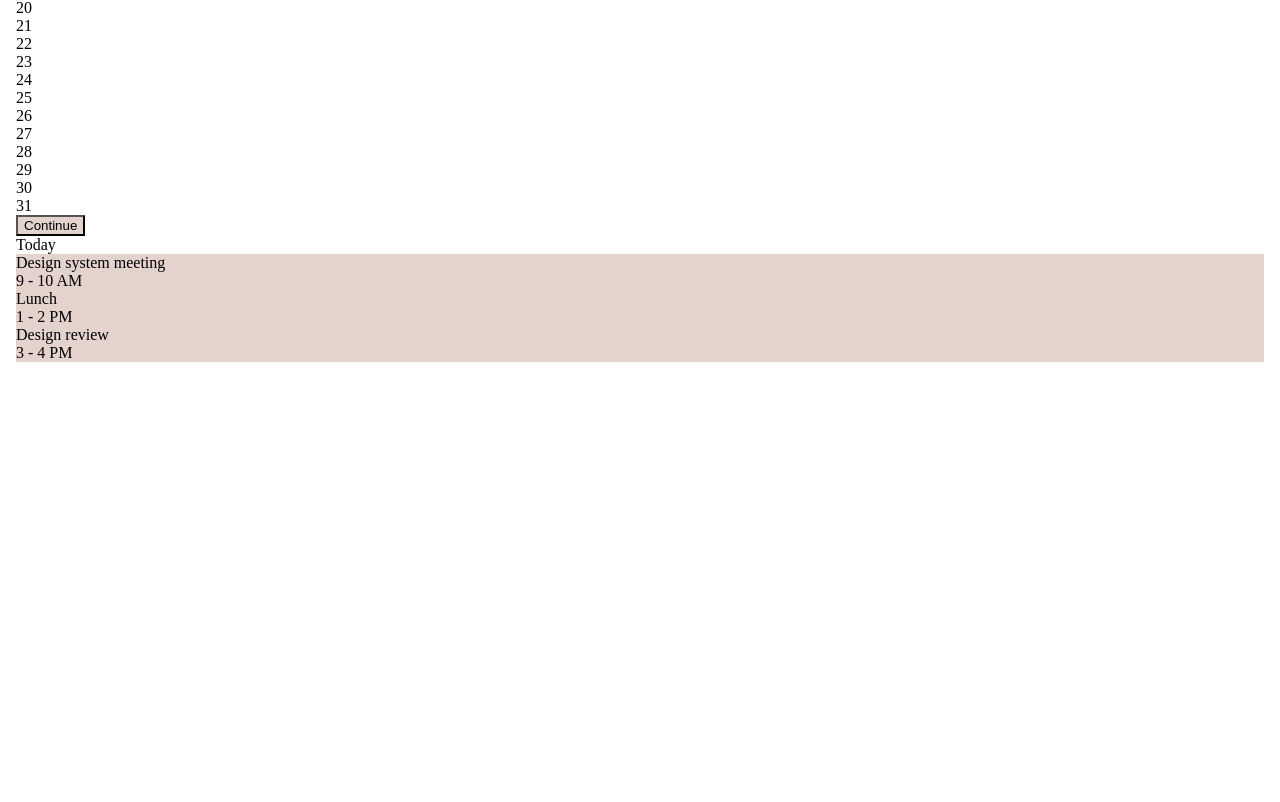
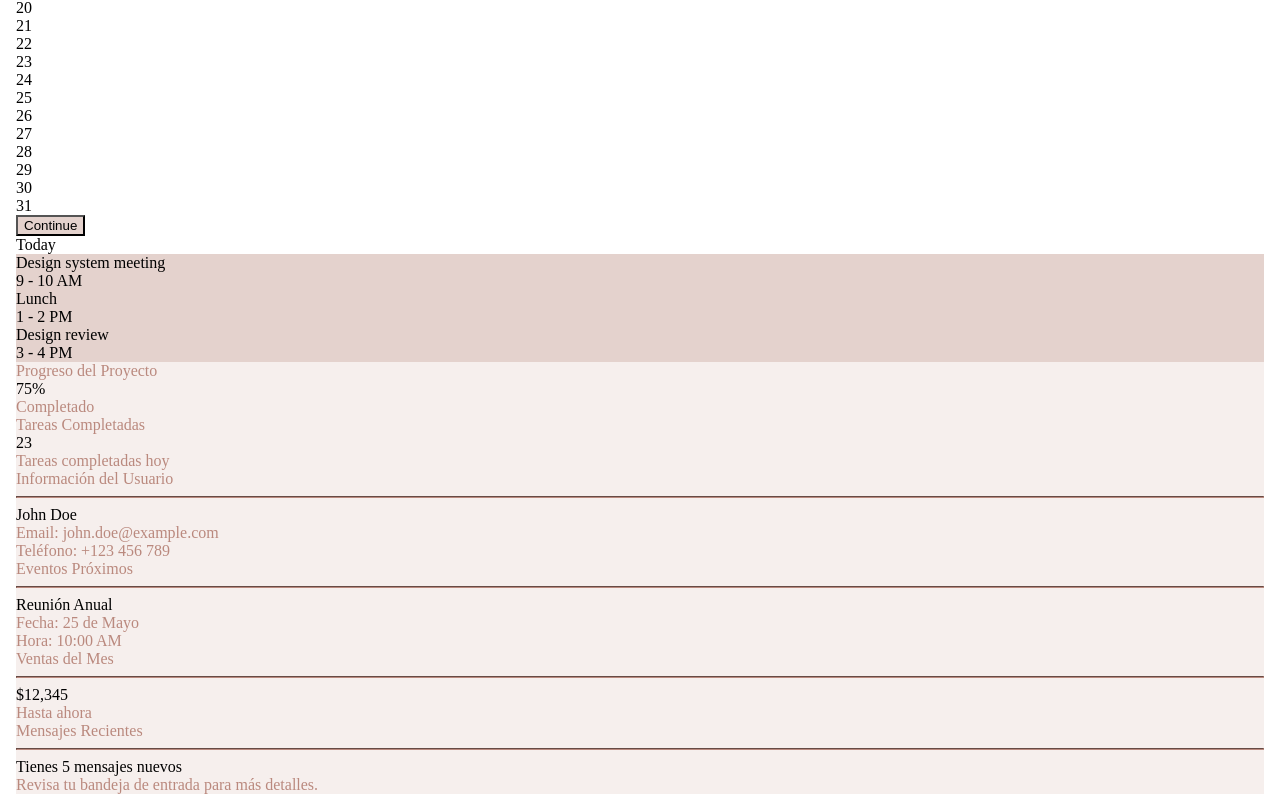
Before and after one commit to Leo-Spj/Generador-de-Paletas-de-Color-para-TailwindCss, a React (Vite) app in the folder src/renderer/: page / in a window 1280 px wide. Shown: the part 1635-2437 px from the top of the page. Before the commit the page ends 2005 px from the top, so only its background shows below. Built offline with nearby package versions, Linux system fonts and the light colour scheme.

Commit message:
Cards del 4 al 9

```diff
--- a/src/renderer/src/components/Examples.jsx
+++ b/src/renderer/src/components/Examples.jsx
@@ -1,3 +1,5 @@
+/* eslint-disable react/no-unknown-property */
+/* eslint-disable prettier/prettier */
 import determinarOscuro from "./DeterminarOscuro"
 
 function Examples({ paleta }) {
@@ -17,83 +19,192 @@ function Examples({ paleta }) {
 
 
             {/* <!-- Card 1 --> */}
-            <div style={{ backgroundColor: `#${paleta[0]}` }} className="rounded-lg shadow p-6 text-white">
+            <div style={{ backgroundColor: `#${paleta[0]}` }} className="rounded-lg shadow p-6">
               <div className="text-sm uppercase" style={{ color: determinarOscuro(`#${paleta[0]}`) ? "#ffffff" : "#000000" }}>
                 Clientela
               </div>
               <div className="text-6xl font-bold mt-2" style={{ color: determinarOscuro(`#${paleta[0]}`) ? "#ffffff" : "#000000" }}>
                 1.553
-                <i className="fas fa-arrow-up">
-                </i>
+                <i className="fas fa-arrow-up"></i>
               </div>
               <div className="text-sm mt-2" style={{ color: determinarOscuro(`#${paleta[0]}`) ? "#ffffff" : "#000000" }}>
                 Nuevos clientes en los últimos 30 días
               </div>
             </div>
 
-
             {/* <!-- Card 2 --> */}
-            <div class="bg-white p-8 rounded-lg shadow">
-              <div class="font-bold text-gray-700">
+            <div className="bg-white p-8 rounded-lg shadow">
+              <div className="font-bold" style={{ color: determinarOscuro(`#${paleta[0]}`) ? "#000000" : "#000000" }}>
                 Calendar
               </div>
-              <div class="grid grid-cols-7 gap-1 text-center text-sm py-4">
-
+              <div className="grid grid-cols-7 gap-1 text-center text-sm py-4">
                 {daysOfWeek.map(day => (
-                  <div key={day}>{day}</div>
+                  <div key={day} style={{ color: determinarOscuro(`#${paleta[2]}`) ? "#000000" : "#000000" }}>{day}</div>
                 ))}
-
-                <div class="col-span-7 border-t mt-2"></div>
-
+                <div className="col-span-7 border-t mt-2"></div>
                 {daysOfMonth.map(day => (
-                  <div key={day} class={day === 1 ? "col-start-2" : ""}>{day}</div>
+                  <div key={day} className={day === 1 ? "col-start-2" : ""} style={{ color: determinarOscuro(`#${paleta[2]}`) ? "#000000" : "#000000" }}>{day}</div>
                 ))}
-
               </div>
-
               <div className="col-span-7 border-t mt-2"></div>
-
-              <button style={{ backgroundColor: `#${paleta[2]}` , color: determinarOscuro(`#${paleta[0]}`) ? "#ffffff" : "#000000"  }} class="mt-4 px-4 py-2 rounded hover:bg-orange-300 transition duration-300">
+              <button
+                style={{
+                  backgroundColor: `#${paleta[2]}`,
+                  color: determinarOscuro(`#${paleta[2]}`) ? "#ffffff" : "#000000"
+                }}
+                className="mt-4 px-4 py-2 rounded hover:bg-orange-300 transition duration-300"
+              >
                 Continue
               </button>
             </div>
 
-
-
             {/* <!-- Card 3 --> */}
-
-            <div class="bg-white p-8 rounded-lg shadow text-left">
-              <div class="font-bold text-xl mb-2">Today</div>
-              <div class="space-y-4">
-                <div style={{ backgroundColor: `#${paleta[2]}` }} class=" p-4 rounded-lg flex justify-between items-center relative">
-                  <div class="absolute left-0 top-0 bottom-0 w-1" style={{ backgroundColor: `#${paleta[7]}` }}></div>
-                  <div class="pl-4">
-                    <div class="font-semibold" style={{ color: determinarOscuro(`#${paleta[0]}`) ? "#ffffff" : "#000000" }}>Design system meeting</div>
-                    <div class="text-gray-700 text-sm">9 - 10 AM</div>
+            <div className="bg-white p-8 rounded-lg shadow text-left">
+              <div className="font-bold text-xl mb-2">Today</div>
+              <div className="space-y-4">
+                <div style={{ backgroundColor: `#${paleta[2]}` }} className="p-4 rounded-lg flex justify-between items-center relative">
+                  <div className="absolute left-0 top-0 bottom-0 w-1" style={{ backgroundColor: `#${paleta[7]}` }}></div>
+                  <div className="pl-4">
+                    <div className="font-semibold" style={{ color: determinarOscuro(`#${paleta[2]}`) ? "#ffffff" : "#000000" }}>Design system meeting</div>
+                    <div className="text-gray-700 text-sm">9 - 10 AM</div>
                   </div>
-                  <i class="fas fa-ellipsis-h text-gray-600"></i>
+                  <i className="fas fa-ellipsis-h text-gray-600"></i>
                 </div>
-
-                <div style={{ backgroundColor: `#${paleta[2]}` }} class=" p-4 rounded-lg flex justify-between items-center relative">
-                  <div class="absolute left-0 top-0 bottom-0 w-1" style={{ backgroundColor: `#${paleta[7]}` }}></div>
-                  <div class="pl-4">
-                    <div class="font-semibold">Lunch</div>
-                    <div class="text-gray-700 text-sm">1 - 2 PM</div>
+                <div style={{ backgroundColor: `#${paleta[2]}` }} className="p-4 rounded-lg flex justify-between items-center relative">
+                  <div className="absolute left-0 top-0 bottom-0 w-1" style={{ backgroundColor: `#${paleta[7]}` }}></div>
+                  <div className="pl-4">
+                    <div className="font-semibold" style={{ color: determinarOscuro(`#${paleta[2]}`) ? "#ffffff" : "#000000" }}>Lunch</div>
+                    <div className="text-gray-700 text-sm">1 - 2 PM</div>
                   </div>
-                  <i class="fas fa-ellipsis-h text-gray-600"></i>
+                  <i className="fas fa-ellipsis-h text-gray-600"></i>
                 </div>
-                <div style={{ backgroundColor: `#${paleta[2]}` }} class=" p-4 rounded-lg flex justify-between items-center relative">
-                  <div class="absolute left-0 top-0 bottom-0 w-1" style={{ backgroundColor: `#${paleta[7]}` }}></div>
-                  <div class="pl-4">
-                    <div class="font-semibold">Design review</div>
-                    <div class="text-gray-700 text-sm">3 - 4 PM</div>
+                <div style={{ backgroundColor: `#${paleta[2]}` }} className="p-4 rounded-lg flex justify-between items-center relative">
+                  <div className="absolute left-0 top-0 bottom-0 w-1" style={{ backgroundColor: `#${paleta[7]}` }}></div>
+                  <div className="pl-4">
+                    <div className="font-semibold" style={{ color: determinarOscuro(`#${paleta[2]}`) ? "#ffffff" : "#000000" }}>Design review</div>
+                    <div className="text-gray-700 text-sm">3 - 4 PM</div>
                   </div>
-                  <i class="fas fa-ellipsis-h text-gray-600"></i>
+                  <i className="fas fa-ellipsis-h text-gray-600"></i>
                 </div>
-
               </div>
             </div>
 
+            {/* <!-- Card 4 --> */}
+            <div style={{ backgroundColor: `#${paleta[0]}` }} className="rounded-lg shadow p-6 border border-gray-200">
+              <div className="flex items-center">
+                <i className="fas fa-tasks mr-2" style={{ color: `#${paleta[7]}` }}></i>
+                <div className="text-sm uppercase" style={{ color: `#${paleta[7]}` }}>
+                  Progreso del Proyecto
+                </div>
+              </div>
+              <div className="text-4xl font-bold mt-2" style={{ color: determinarOscuro(`#${paleta[0]}`) ? "#ffffff" : "#000000" }}>
+                75%
+              </div>
+              <div className="text-sm mt-2 mb-4" style={{ color: `#${paleta[7]}` }}>
+                Completado
+              </div>
+              <div className="w-full bg-gray-200 rounded-full h-2.5">
+                <div className="h-2.5 rounded-full" style={{ width: "75%", backgroundColor: `#${paleta[5]}` }}></div>
+              </div>
+            </div>
+
+
+
+
+
+            {/* <!-- Card 5 --> */}
+            <div style={{ backgroundColor: `#${paleta[0]}` }} className="rounded-lg shadow p-6 border border-gray-200">
+              <div className="flex items-center">
+                <i className="fas fa-check-circle mr-2" style={{ color: `#${paleta[7]}` }}></i>
+                <div className="text-sm uppercase" style={{ color: `#${paleta[7]}` }}>
+                  Tareas Completadas
+                </div>
+              </div>
+              <div className="text-4xl font-bold mt-2" style={{ color: determinarOscuro(`#${paleta[0]}`) ? "#ffffff" : "#000000" }}>
+                23
+              </div>
+              <div className="text-sm mt-2 mb-4" style={{ color: `#${paleta[7]}` }}>
+                Tareas completadas hoy
+              </div>
+              <div className="w-full bg-gray-200 rounded-full h-2.5">
+                <div className="h-2.5 rounded-full" style={{ width: "23%", backgroundColor: `#${paleta[7]}` }}></div>
+              </div>
+            </div>
+
+
+
+            {/* <!-- Card 6 --> */}
+            <div style={{ backgroundColor: `#${paleta[0]}` }} className="rounded-lg shadow p-6 border border-gray-200">
+              <div className="flex items-center">
+                <i className="fas fa-user mr-2" style={{ color: `#${paleta[7]}` }}></i>
+                <div className="text-sm uppercase" style={{ color: `#${paleta[7]}` }}>
+                  Información del Usuario
+                </div>
+              </div>
+              <hr className="my-4" style={{ borderColor: `#${paleta[7]}` }} />
+              <div className="text-2xl font-bold" style={{ color: determinarOscuro(`#${paleta[0]}`) ? "#ffffff" : "#000000" }}>
+                John Doe
+              </div>
+              <div className="text-sm mt-2" style={{ color: `#${paleta[7]}` }}>
+                Email: john.doe@example.com
+              </div>
+              <div className="text-sm mt-2" style={{ color: `#${paleta[7]}` }}>
+                Teléfono: +123 456 789
+              </div>
+            </div>
+
+            {/* <!-- Card 7 --> */}
+            <div style={{ backgroundColor: `#${paleta[0]}` }} className="rounded-lg shadow p-6 border border-gray-200">
+              <div className="flex items-center">
+                <i className="fas fa-calendar-alt mr-2" style={{ color: `#${paleta[7]}` }}></i>
+                <div className="text-sm uppercase" style={{ color: `#${paleta[7]}` }}>
+                  Eventos Próximos
+                </div>
+              </div>
+              <hr className="my-4" style={{ borderColor: `#${paleta[7]}` }} />
+              <div className="text-lg font-bold" style={{ color: determinarOscuro(`#${paleta[0]}`) ? "#ffffff" : "#000000" }}>
+                Reunión Anual
+              </div>
+              <div className="text-sm mt-2" style={{ color: `#${paleta[7]}` }}>
+                Fecha: 25 de Mayo
+              </div>
+              <div className="text-sm mt-2" style={{ color: `#${paleta[7]}` }}>
+                Hora: 10:00 AM
+              </div>
+            </div>
+            {/* <!-- Card 8 --> */}
+            <div style={{ backgroundColor: `#${paleta[0]}` }} className="rounded-lg shadow p-6 border border-gray-200">
+              <div className="flex items-center">
+                <i className="fas fa-chart-line mr-2" style={{ color: `#${paleta[7]}` }}></i>
+                <div className="text-sm uppercase" style={{ color: `#${paleta[7]}` }}>
+                  Ventas del Mes
+                </div>
+              </div>
+              <hr className="my-4" style={{ borderColor: `#${paleta[7]}` }} />
+              <div className="text-4xl font-bold" style={{ color: determinarOscuro(`#${paleta[0]}`) ? "#ffffff" : "#000000" }}>
+                $12,345
+              </div>
+              <div className="text-sm mt-2" style={{ color: `#${paleta[7]}` }}>
+                Hasta ahora
+              </div>
+            </div>
+
+            {/* <!-- Card 9 --> */}
+            <div style={{ backgroundColor: `#${paleta[0]}` }} className="rounded-lg shadow p-6 border border-gray-200">
+              <div className="flex items-center">
+                <i className="fas fa-envelope mr-2" style={{ color: `#${paleta[7]}` }}></i>
+                <div className="text-sm uppercase" style={{ color: `#${paleta[7]}` }}>
+                  Mensajes Recientes
+                </div>
+              </div>
+              <hr className="my-4" style={{ borderColor: `#${paleta[7]}` }} />
+              <div className="text-lg font-bold" style={{ color: determinarOscuro(`#${paleta[0]}`) ? "#ffffff" : "#000000" }}>
+                Tienes 5 mensajes nuevos
+              </div>
+              <div className="text-sm mt-2" style={{ color: `#${paleta[7]}` }}>
+                Revisa tu bandeja de entrada para más detalles.
+              </div>
+            </div>
 
           </div>
         </div>
```
